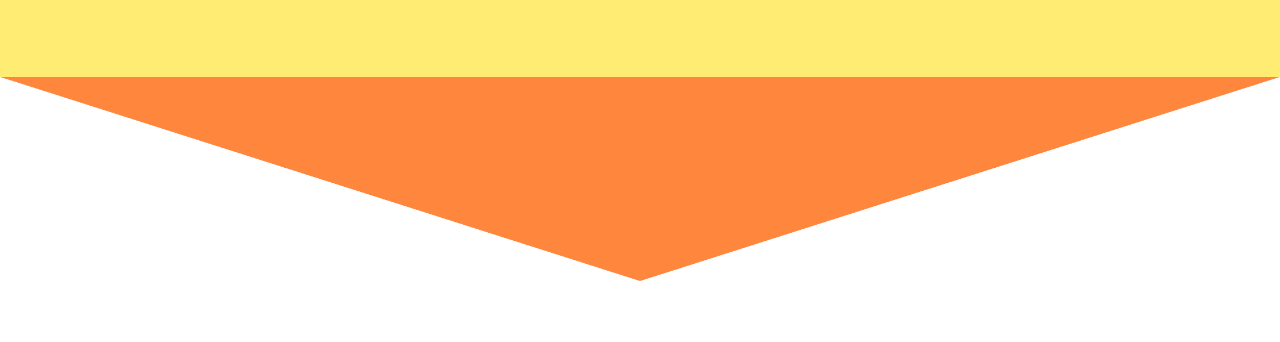
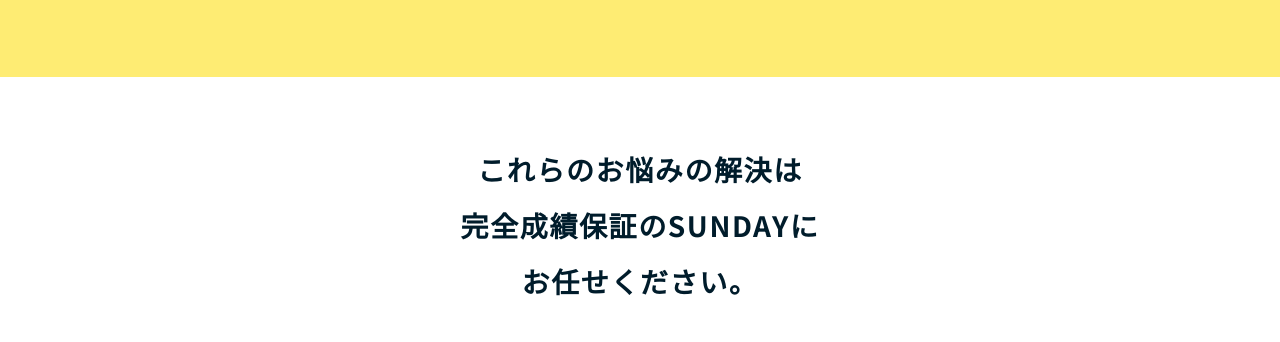
Before and after one commit to sxuxki/sunday.lp.ver1.0, a plain HTML site: page index.html in a window 1280 px wide. Shown: the part 7214-7556 px from the top of the page. Drawn offline with nearby package versions, Linux system fonts and the light colour scheme; files whose address does not match are found by name.

Commit message:
Update index.html

```diff
--- a/index.html
+++ b/index.html
@@ -282,9 +282,6 @@
     </section>
 
     <section class="ploblem">
-      <div class="ploblem-u_arrow">
-        <img src="./ploblem-u_arrow.png" alt="" />
-      </div>
       <p class="sunday-com">これらのお悩みの解決は<br>完全成績保証のSUNDAYに<br>お任せください。</p>
       <div class="sunday-mov">
         <iframe src="https://www.youtube.com/embed/rAT0pa_GykE?si=7LaFMJANTs27OnOm"
```
